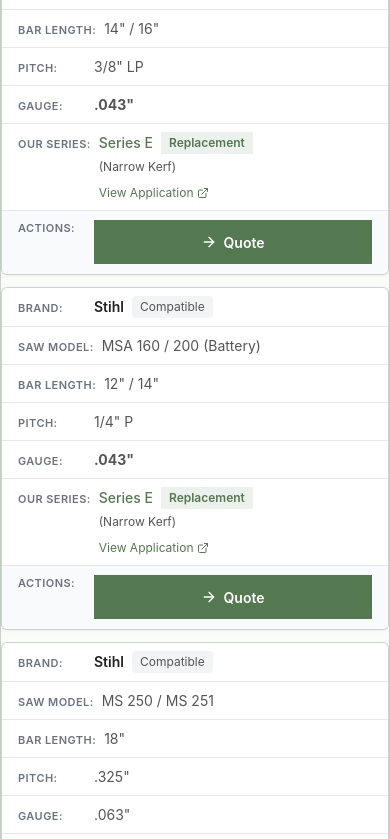
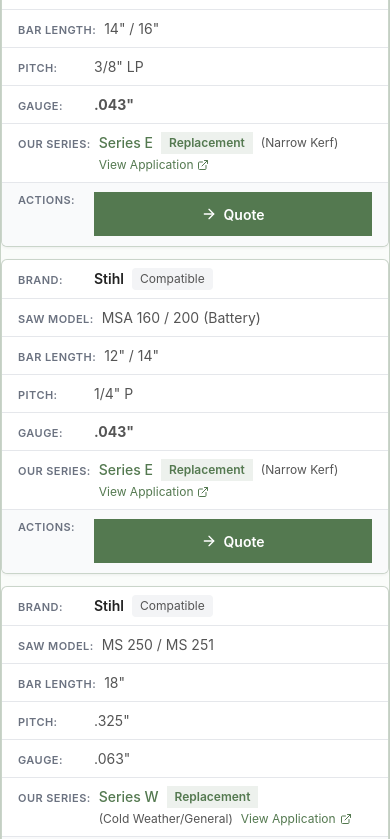
Before and after one commit to LoganOYoung/chainsaw-chain-supplier-borealgrit, a Next.js app: page /fitment-finder in a window 390 px wide. Shown: the part 5605-6444 px from the top of the page. Built offline with nearby package versions, Linux system fonts and the light colour scheme.

Commit message:
fix(fitment): Our Series cell compact inline on mobile

```diff
--- a/app/fitment-finder/page.tsx
+++ b/app/fitment-finder/page.tsx
@@ -522,7 +522,7 @@ export default function FitmentFinderPage() {
                       )}
                     </td>
                     <td className="px-4 py-3" data-label="Our Series">
-                      <div className="flex flex-col gap-1">
+                      <div className="flex flex-wrap items-center gap-x-2 gap-y-0.5 sm:flex-col sm:items-start sm:gap-1">
                         <div className="flex items-center gap-2">
                           <Link
                             href={item.seriesLink}
@@ -538,10 +538,10 @@ export default function FitmentFinderPage() {
                         {getApplicationLink(item.series) && (
                           <Link
                             href={getApplicationLink(item.series)!}
-                            className="text-xs text-forest-brand hover:underline flex items-center gap-1 mt-1"
+                            className="text-xs text-forest-brand hover:underline inline-flex items-center gap-1"
                           >
                             View Application
-                            <ExternalLink className="w-3 h-3" />
+                            <ExternalLink className="w-3 h-3 shrink-0" />
                           </Link>
                         )}
                       </div>
```
